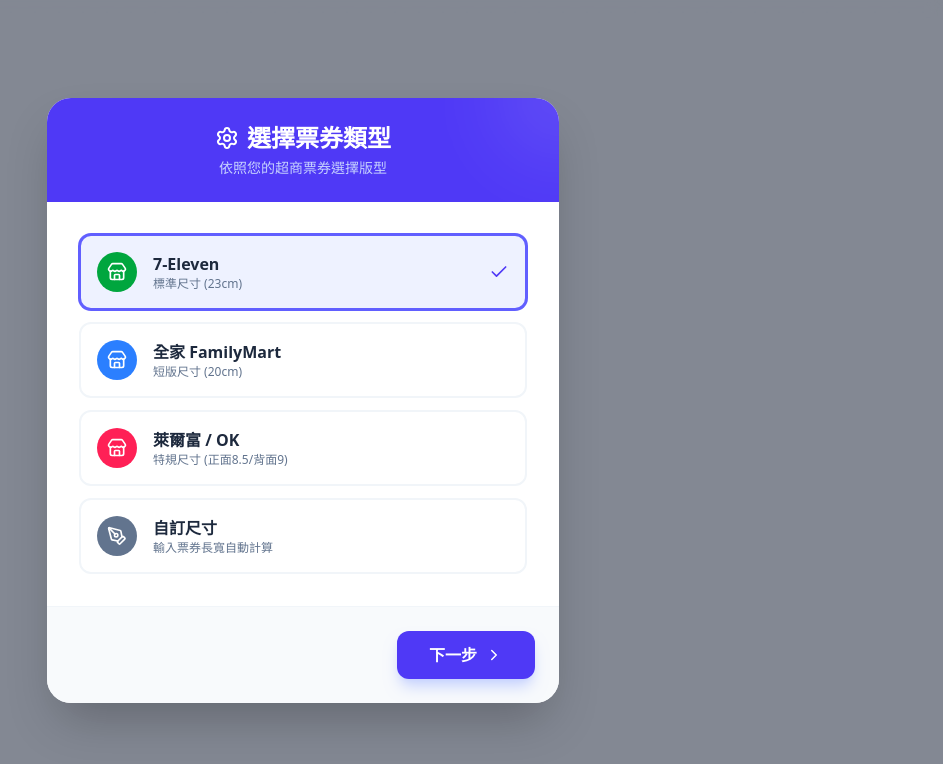
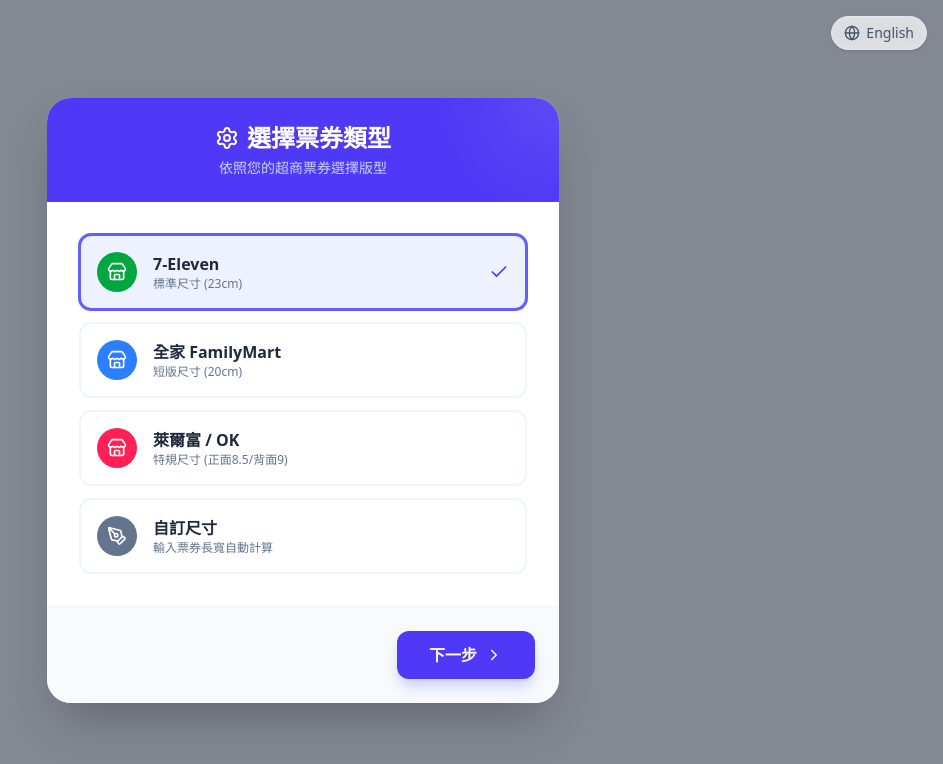
Before and after one commit to gptshainguse-afk/ticket-holder-app, a React (Vite) app: page / in a window 1280 px wide. Shown: the top 764 px of the page, without its empty margins (337-1280 px from the left). Built offline with nearby package versions, Linux system fonts and the light colour scheme.

Commit message:
Update App.jsx

```diff
--- a/src/App.jsx
+++ b/src/App.jsx
@@ -192,7 +192,7 @@
 ];
 
 // --- 1. 設定精靈元件 ---
-const SetupWizard = ({ onComplete, t }) => {
+const SetupWizard = ({ onComplete, t, lang, setLang }) => {
   const [step, setStep] = useState(1);
   const [ticketType, setTicketType] = useState('711');
   const [hasTab, setHasTab] = useState(true);
@@ -203,14 +203,26 @@
   const [customError, setCustomError] = useState('');
   const [tabWarning, setTabWarning] = useState('');
 
-  // 取得翻譯後的選項
+  // 取得翻譯後的選項 (根據語言過濾)
   const getTicketOptions = () => {
-      return TICKET_DATA.map(opt => ({
+      // 英文模式下只保留自訂尺寸
+      const options = lang === 'en'
+        ? TICKET_DATA.filter(opt => opt.id === 'custom')
+        : TICKET_DATA;
+
+      return options.map(opt => ({
           ...opt,
           name: t(`ticket_${opt.id}`),
           desc: t(`ticket_${opt.id}_desc`)
       }));
   };
+
+  // 當語言切換為英文時，自動切換到 Custom，避免停留在隱藏的選項上
+  useEffect(() => {
+      if (lang === 'en') {
+          setTicketType('custom');
+      }
+  }, [lang]);
 
   useEffect(() => {
     if (step === 1.5) {
@@ -303,6 +315,17 @@
 
   return (
     <div className="fixed inset-0 z-50 flex items-center justify-center bg-slate-900/50 backdrop-blur-sm p-4">
+      {/* 語言切換按鈕 (在 Wizard 中也要顯示) */}
+      <div className="absolute top-4 right-4 z-50">
+        <button
+            onClick={() => setLang(lang === 'zh-TW' ? 'en' : 'zh-TW')}
+            className="flex items-center gap-1.5 px-3 py-1.5 bg-white/80 backdrop-blur-sm border border-slate-200 rounded-full shadow-sm hover:bg-white text-sm font-medium text-slate-600 transition-all"
+        >
+            <Globe size={16} />
+            {lang === 'zh-TW' ? 'English' : '繁體中文'}
+        </button>
+      </div>
+
       <div className="bg-white rounded-3xl shadow-2xl w-full max-w-lg overflow-hidden flex flex-col transition-all">
         <div className="bg-indigo-600 p-6 text-white text-center relative overflow-hidden">
             <div className="absolute top-0 right-0 w-32 h-32 bg-white/10 rounded-full blur-2xl -translate-y-1/2 translate-x-1/2"></div>
@@ -1150,7 +1173,7 @@
   };
 
   if (appMode === 'setup') {
-      return <SetupWizard onComplete={handleSetupComplete} t={t} />;
+      return <SetupWizard onComplete={handleSetupComplete} t={t} lang={lang} setLang={setLang} />;
   }
 
   return (
```
